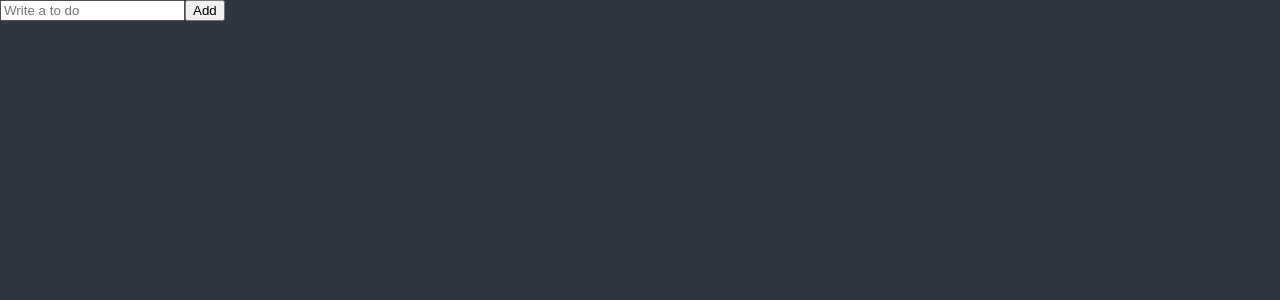
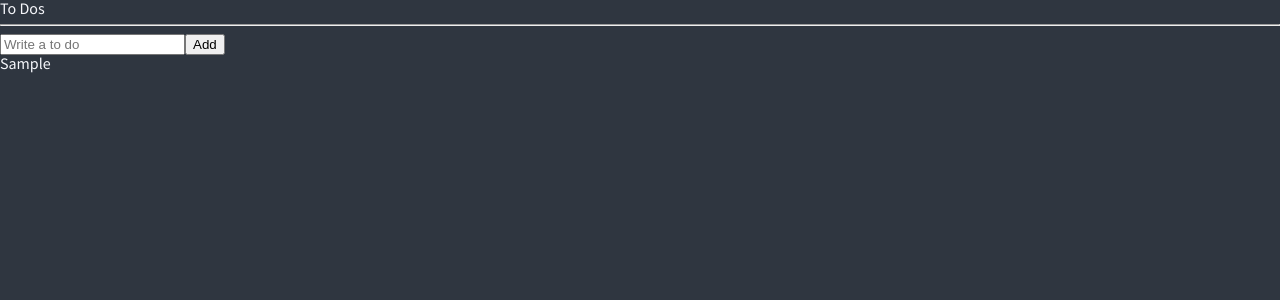
Before and after one commit to TwotheMoon/ReactJs_Master, a React (Create React App) app in the folder react-masterclass/: page / in a window 1280 px wide. Both pictures are taken after typing "Sample" into the empty fields and a click on the button "Add". Shown: the top 300 px of the page. Built offline with nearby package versions, Linux system fonts and the light colour scheme.

Commit message:
To Do 저장 및 뿌리기 로직
- 인터페이스에 string, number 이 아닌 데이터 타입을 커스텀으로 저장 할 수 있음

```diff
--- a/react-masterclass/src/App.tsx
+++ b/react-masterclass/src/App.tsx
@@ -1,5 +1,5 @@
 import { createGlobalStyle } from "styled-components";
-import ToDoList from "./ToDoList";
+import ToDoList from "./components/ToDoList";
 
 const GlobalStyle = createGlobalStyle`
 // fonts
--- a/react-masterclass/src/ToDoList.tsx
+++ /dev/null
@@ -1,29 +0,0 @@
-import { useForm } from "react-hook-form";
-
-interface IForm {
-    toDo: string;
-}
-
-function ToDoList() {
-    const { register, handleSubmit, setValue } = useForm<IForm>();
-    const handelValid = (data: IForm) => {
-        console.log("할 일 추가", data.toDo);
-        setValue("toDo", "");
-    }
-
-    return (
-        <div>
-            <form onSubmit={handleSubmit(handelValid)}>
-                <input {...register("toDo",
-                    {
-                        required: "할 일을 적어주세요",
-                    }
-                )}
-                    placeholder="Write a to do"></input>
-                <button>Add</button>
-            </form>
-        </div>
-    );
-}
-
-export default ToDoList;
--- /dev/null
+++ b/react-masterclass/src/components/ToDoList.tsx
@@ -0,0 +1,55 @@
+import { useForm } from "react-hook-form";
+import { atom, useRecoilState, useRecoilValue, useSetRecoilState } from "recoil";
+
+interface IForm {
+    toDo: string;
+}
+// toDos[] 데이터 타입 정의
+interface IToDo {
+    text: string,
+    id: number,
+    category: "TO_DO" | "DOING" | "DONE",  // 모든 string 타입이 아닌 세가지 타입중 하나
+}
+
+const toDoState = atom<IToDo[]>({
+    key: "toDo",
+    default: [],
+});
+
+function ToDoList() {
+    const [toDos, setToDos] = useRecoilState(toDoState);  // useState 처럼 아래 두가지 함수를 합친것
+    //const toDos = useRecoilValue(toDoState);      // atom 값 사용  // 현재 빈배열
+    //const setToDos = useSetRecoilState(toDoState); // atom 값 수정  // 데이터가 있는 배열 수정
+    const { register, handleSubmit, setValue } = useForm<IForm>();
+
+    const handelValid = ({ toDo }: IForm) => {
+        setToDos((oldToDos) => [{ text: toDo, id: Date.now(), category: "TO_DO" }, ...oldToDos]);  // 기존 배열에 폼에서 넘어온 데이터 더해서 새로운 배열 생성
+        setValue("toDo", "");
+    };
+    console.log(toDos);
+
+    return (
+        <div>
+            <h1>To Dos</h1>
+            <hr />
+            <form onSubmit={handleSubmit(handelValid)}>
+                <input {...register("toDo",
+                    {
+                        required: "할 일을 적어주세요",
+                    }
+                )}
+                    placeholder="Write a to do"></input>
+                <button>Add</button>
+            </form>
+            <ul>
+                {toDos.map((toDo) =>
+                    <li key={toDo.id}>
+                        {toDo.text}
+                    </li>
+                )}
+            </ul>
+        </div>
+    );
+}
+
+export default ToDoList;
```
